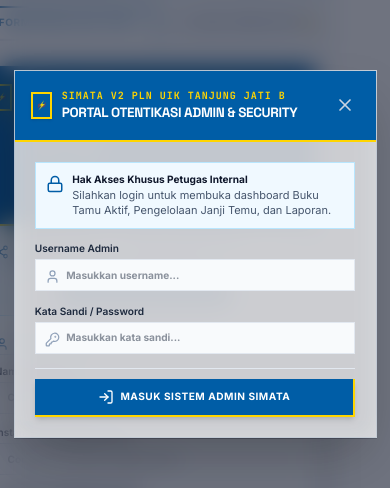
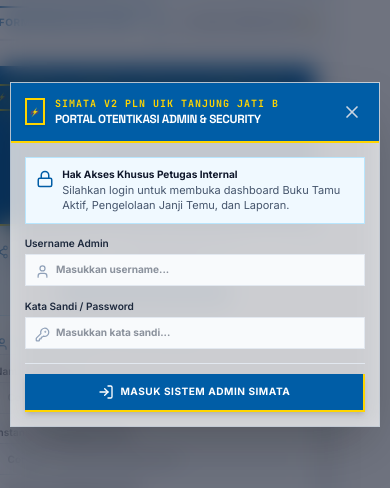
Before and after one commit to aamadtjbze-cmyk/simata-pln, a React (Vite) app: page / in a window 390 px wide. Both pictures are taken after a click on the button "LOGIN ADMIN / SECURITY". Shown: the part 168-656 px from the top of the page. Built offline with nearby package versions, Linux system fonts and the light colour scheme; no server answers; the database is empty.

Commit message:
fix: optimasi resolusi & perbaiki layout modal responsif untuk HP (mobile) dan Laptop

```diff
--- a/src/components/AdminLoginModal.tsx
+++ b/src/components/AdminLoginModal.tsx
@@ -37,32 +37,32 @@
   };
 
   return (
-    <div className="fixed inset-0 bg-slate-900/60 backdrop-blur-md flex items-center justify-center p-4 z-50 overflow-y-auto animate-fade-in font-sans">
-      <div className="premium-glass max-w-md w-full shadow-2xl overflow-hidden border-2 border-[#005DA6] rounded-none">
+    <div className="fixed inset-0 bg-slate-900/60 backdrop-blur-md flex items-center justify-center p-3 sm:p-4 z-50 overflow-y-auto animate-fade-in font-sans">
+      <div className="premium-glass max-w-md w-full shadow-2xl overflow-hidden border-2 border-[#005DA6] rounded-none my-auto max-h-[90vh] flex flex-col">
 
         {/* Modal Header */}
-        <div className="bg-[#005DA6] border-b-2 border-[#FFD500] p-5 text-white flex items-center justify-between">
+        <div className="bg-[#005DA6] border-b-2 border-[#FFD500] p-4 sm:p-5 text-white flex items-center justify-between shrink-0">
           <div className="flex items-center gap-3">
             <PLNLogo showText={false} size="sm" className="shrink-0" />
             <div>
               <span className="text-[10px] font-mono font-bold text-[#FFD500] uppercase tracking-widest block">
                 SIMATA v2 PLN UIK TANJUNG JATI B
               </span>
-              <h3 className="text-base font-black uppercase tracking-tight font-display text-white">
+              <h3 className="text-sm sm:text-base font-black uppercase tracking-tight font-display text-white">
                 Portal Otentikasi Admin & Security
               </h3>
             </div>
           </div>
           <button
             onClick={onClose}
-            className="text-slate-300 hover:text-white transition-colors cursor-pointer p-1"
+            className="text-slate-300 hover:text-white transition-colors cursor-pointer p-1 shrink-0"
           >
             <X size={20} />
           </button>
         </div>
 
         {/* Modal Form Content */}
-        <form onSubmit={handleLogin} className="p-6 space-y-4 text-xs text-slate-800 dark:text-slate-200">
+        <form onSubmit={handleLogin} className="p-4 sm:p-6 space-y-4 text-xs text-slate-800 dark:text-slate-200 overflow-y-auto flex-1">
 
           <div className="bg-sky-50 dark:bg-sky-950/40 border border-sky-200 dark:border-sky-900 p-3 rounded-none flex items-start gap-2.5">
             <Lock size={18} className="text-[#005DA6] dark:text-[#FFD500] shrink-0 mt-0.5" />
--- a/src/components/BadgeModal.tsx
+++ b/src/components/BadgeModal.tsx
@@ -114,7 +114,7 @@
 
             {/* PLN Header */}
             <div className="flex items-center justify-between border-b pb-2 mb-2 sm:pb-2.5 sm:mb-2.5 border-slate-100 dark:border-slate-800">
-              <PLNLogo size="sm" showText={true} />
+              <PLNLogo size="sm" showText={false} />
               <div className="text-right">
                 <span className="inline-block px-1.5 py-0.5 text-[7.5px] sm:text-[8px] font-bold text-rose-600 bg-rose-50 border border-rose-100 rounded-none dark:bg-rose-950/20 dark:border-rose-900 font-sans uppercase">
                   SECURE PASS
--- a/src/components/CheckInModal.tsx
+++ b/src/components/CheckInModal.tsx
@@ -139,29 +139,29 @@
   };
 
   return (
-    <div className="fixed inset-0 bg-slate-900/50 backdrop-blur-sm flex items-center justify-center p-4 z-50 overflow-y-auto animate-fade-in">
-      <div className="premium-glass max-w-2xl w-full shadow-2xl overflow-hidden my-8 border border-[#005DA6]/25 dark:border-[#FFD500]/25 rounded-none">
+    <div className="fixed inset-0 bg-slate-900/50 backdrop-blur-sm flex items-center justify-center p-2 sm:p-4 z-50 overflow-y-auto animate-fade-in">
+      <div className="premium-glass max-w-2xl w-full shadow-2xl overflow-hidden my-auto max-h-[92vh] flex flex-col border border-[#005DA6]/25 dark:border-[#FFD500]/25 rounded-none">
 
         {/* Header banner */}
-        <div className="bg-[#005DA6] border-b-2 border-[#FFD500] px-6 py-5 text-white flex items-center justify-between">
+        <div className="bg-[#005DA6] border-b-2 border-[#FFD500] px-4 sm:px-6 py-4 text-white flex items-center justify-between shrink-0">
           <div>
             <span className="text-[10px] uppercase font-bold tracking-widest text-[#FFD500] font-sans">
               {visitorToEdit ? 'Ubah Informasi' : 'Registrasi Masuk'}
             </span>
-            <h3 className="text-xl font-black tracking-tight mt-0.5 uppercase font-display">
+            <h3 className="text-base sm:text-xl font-black tracking-tight mt-0.5 uppercase font-display text-white">
               {visitorToEdit ? 'Ubah Data Kunjungan' : 'Registrasi Tamu Baru (Check-In)'}
             </h3>
           </div>
           <button
             onClick={onClose}
-            className="p-1.5 bg-white/10 hover:bg-white/20 active:bg-white/30 rounded-none text-white transition-colors cursor-pointer"
+            className="p-1.5 bg-white/10 hover:bg-white/20 active:bg-white/30 rounded-none text-white transition-colors cursor-pointer shrink-0"
           >
             <X size={18} />
           </button>
         </div>
 
         {/* Form */}
-        <form onSubmit={handleSubmit} className="p-6 space-y-5">
+        <form onSubmit={handleSubmit} className="p-4 sm:p-6 space-y-4 sm:space-y-5 overflow-y-auto flex-1 max-h-[78vh]">
           {/* Mode Registration Switcher */}
           {!visitorToEdit && (
             <div className="bg-slate-100 dark:bg-slate-800/80 p-1.5 rounded-none flex items-center gap-2 border border-slate-200 dark:border-slate-700">
--- a/src/components/ThemeStudioModal.tsx
+++ b/src/components/ThemeStudioModal.tsx
@@ -134,11 +134,11 @@
   return (
     <div
       id="theme-studio-backdrop"
-      className="fixed inset-0 bg-slate-900/40 backdrop-blur-sm z-50 flex justify-center items-start md:items-center p-4 overflow-y-auto animate-fade-in font-sans"
+      className="fixed inset-0 bg-slate-900/60 backdrop-blur-md z-50 flex items-center justify-center p-3 sm:p-6 overflow-y-auto animate-fade-in font-sans"
     >
       <div
         id="theme-studio-container"
-        className="premium-glass w-full max-w-4xl p-5 md:p-8 rounded-none shadow-2xl relative text-slate-800 dark:text-slate-150 transition-colors my-8 border border-[#005DA6]/15 dark:border-white/10"
+        className="premium-glass w-full max-w-4xl p-4 sm:p-6 md:p-8 rounded-none shadow-2xl relative text-slate-800 dark:text-slate-150 transition-colors my-auto max-h-[92vh] overflow-y-auto border border-[#005DA6]/15 dark:border-white/10"
       >
         {/* Symmetrical Corporate Corner Marks */}
         <div className="absolute top-0 left-0 w-6 h-6 border-t-4 border-l-4 border-[#005DA6]"></div>
--- a/src/components/VisitorTable.tsx
+++ b/src/components/VisitorTable.tsx
@@ -778,24 +778,26 @@
 
       {/* Interactive Visitor Quick Action / Reschedule Menu Modal */}
       {quickActionVisitor && (
-        <div className="fixed inset-0 bg-slate-900/60 backdrop-blur-sm z-50 flex items-center justify-center p-4 animate-fade-in font-sans">
-          <div className="premium-glass max-w-lg w-full rounded-none shadow-2xl border border-[#005DA6]/25 dark:border-[#FFD500]/25 overflow-hidden my-auto">
+        <div className="fixed inset-0 bg-slate-900/60 backdrop-blur-sm z-50 flex items-center justify-center p-3 sm:p-4 animate-fade-in font-sans overflow-y-auto">
+          <div className="premium-glass max-w-lg w-full rounded-none shadow-2xl border border-[#005DA6]/25 dark:border-[#FFD500]/25 overflow-hidden my-auto max-h-[90vh] flex flex-col">
             {/* Header */}
-            <div className="bg-[#005DA6] text-white px-5 py-4 flex items-center justify-between border-b-2 border-[#FFD500]">
-              <div>
-                <span className="text-[9px] uppercase font-bold tracking-widest text-[#FFD500]">Menu Aksi & Alokasi Jadwal Tamu</span>
-                <h3 className="text-base font-black uppercase tracking-tight font-display">{quickActionVisitor.visitorName}</h3>
+            <div className="bg-[#005DA6] text-white px-4 sm:px-5 py-3.5 flex items-center justify-between border-b-2 border-[#FFD500] shrink-0">
+              <div className="min-w-0 flex-1 pr-2">
+                <span className="text-[9px] uppercase font-bold tracking-widest text-[#FFD500] block">Menu Aksi & Alokasi Jadwal Tamu</span>
+                <h3 className="text-sm sm:text-base font-black uppercase tracking-tight font-display text-white truncate" title={quickActionVisitor.visitorName}>
+                  {quickActionVisitor.visitorName}
+                </h3>
               </div>
               <button
                 onClick={() => setQuickActionVisitor(null)}
-                className="p-1 hover:bg-white/20 rounded-none text-white transition-colors cursor-pointer"
+                className="p-1 hover:bg-white/20 rounded-none text-white transition-colors cursor-pointer shrink-0"
               >
                 <X size={18} />
               </button>
             </div>
 
             {/* Visitor Detail Content */}
-            <div className="p-5 space-y-4">
+            <div className="p-4 sm:p-5 space-y-4 overflow-y-auto flex-1">
               <div className="grid grid-cols-2 gap-3 text-xs bg-slate-50 dark:bg-slate-950/40 p-3.5 border border-slate-200 dark:border-slate-800">
                 <div>
                   <span className="text-[9px] uppercase font-bold text-slate-400 block">Form ID</span>
```
